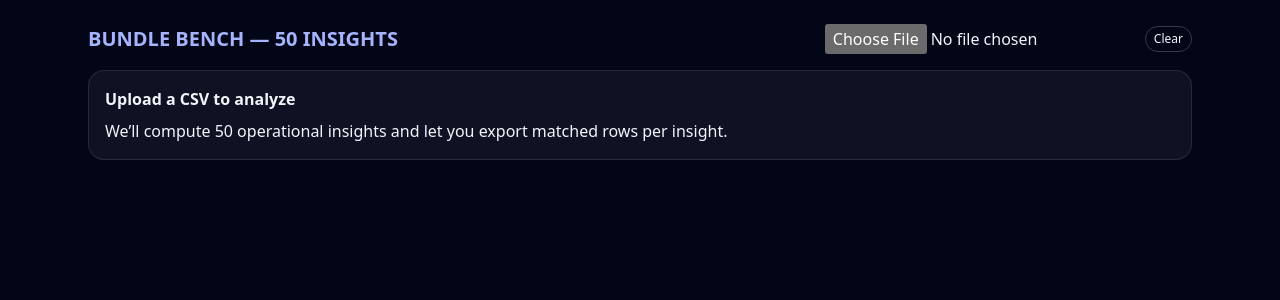
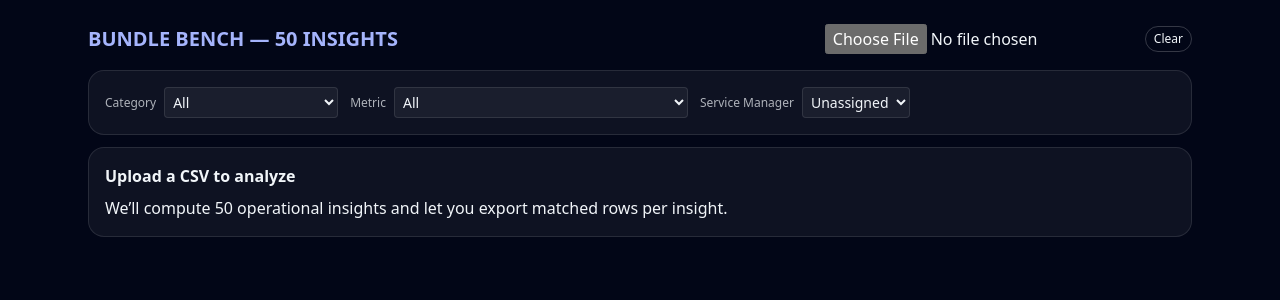
Before and after one commit to otter-spirit22/bundle_dashboards, a React (Vite) app: page /insights-50 in a window 1280 px wide. Shown: the top 300 px of the page. Built offline with nearby package versions, Linux system fonts and the light colour scheme.

Commit message:
Update Insights50.tsx

```diff
--- a/src/pages/Insights50.tsx
+++ b/src/pages/Insights50.tsx
@@ -3,12 +3,73 @@ import Papa from "papaparse";
 
 /** ---------- Helpers & Types ---------- */
 type Row = Record<string, any>;
-type Insight = { n: number; title: string; count: string | number; badge: "urgent"|"opportunity"|"good"|"warn"|string; def: string };
+type Badge = "urgent" | "opportunity" | "good" | "warn" | string;
+type Insight = { n: number; title: string; count: string | number; badge: Badge; def: string };
+
+type InsightCategory =
+  | "Growth Opportunities"
+  | "Retention Radar"
+  | "Service Drain"
+  | "Risk & Compliance";
 
 const REQUIRED_COLS = [
   "household_id","tenure_years","lines_count","bundled_flag","renewal_date",
   "service_touches_12m","avg_minutes_per_touch","remarkets_12m","est_minutes_per_remarket"
 ];
+
+// Map each insight to a category (tweak as you like)
+const INSIGHT_CATEGORY_MAP: Record<number, InsightCategory> = {
+  1: "Growth Opportunities",
+  2: "Growth Opportunities",
+  3: "Growth Opportunities",
+  4: "Risk & Compliance",
+  5: "Risk & Compliance",
+  6: "Risk & Compliance",
+  7: "Risk & Compliance",
+  8: "Risk & Compliance",
+  9: "Risk & Compliance",
+  10: "Risk & Compliance",
+  11: "Growth Opportunities",
+  12: "Growth Opportunities",
+  13: "Retention Radar",
+  14: "Retention Radar",
+  15: "Retention Radar",
+  16: "Retention Radar",
+  17: "Retention Radar",
+  18: "Retention Radar",
+  19: "Retention Radar",
+  20: "Retention Radar",
+  21: "Service Drain",
+  22: "Service Drain",
+  23: "Service Drain",
+  24: "Service Drain",
+  25: "Service Drain",
+  26: "Service Drain",
+  27: "Service Drain",
+  28: "Service Drain",
+  29: "Service Drain",
+  30: "Service Drain",
+  31: "Retention Radar",
+  32: "Retention Radar",
+  33: "Retention Radar",
+  34: "Retention Radar",
+  35: "Retention Radar",
+  36: "Retention Radar",
+  37: "Retention Radar",
+  38: "Retention Radar",
+  39: "Growth Opportunities",
+  40: "Service Drain",
+  41: "Retention Radar",
+  42: "Growth Opportunities",
+  43: "Retention Radar",
+  44: "Retention Radar",
+  45: "Growth Opportunities",
+  46: "Growth Opportunities",
+  47: "Retention Radar",
+  48: "Growth Opportunities",
+  49: "Risk & Compliance",
+  50: "Risk & Compliance",
+};
 
 const pct = (n: number, d: number) => (d ? Math.round((100 * n) / d) : 0);
 const percentile = (arr: number[], p: number) => {
@@ -68,7 +129,7 @@ function exportRowsToCsv(rows: Row[], filename = "insight_rows.csv") {
   document.body.removeChild(a);
 }
 
-/** ---------- Component ---------- */
+/** ---------- Main Component ---------- */
 export default function Insights50() {
   const inputRef = useRef<HTMLInputElement | null>(null);
   const [rows, setRows] = useState<Row[]>([]);
@@ -77,12 +138,314 @@ export default function Insights50() {
   const [matches, setMatches] = useState<Record<number, Row[]>>({});
   const [modal, setModal] = useState<{ open: boolean; insight?: number }>({ open: false });
 
+  // --- NEW: filters ---
+  const [managerKey, setManagerKey] = useState<string | null>(null);
+  const [managerOptions, setManagerOptions] = useState<string[]>(["Unassigned"]);
+  const [selectedManager, setSelectedManager] = useState<string>("All");
+  const [selectedCategory, setSelectedCategory] = useState<InsightCategory | "All">("All");
+  const [selectedMetric, setSelectedMetric] = useState<number | "All">("All");
+
   const N = rows.length;
 
-  const insights: Insight[] = useMemo(() => {
+  // Build a filtered copy of rows by manager (if selected)
+  const rowsForFilters = useMemo(() => {
     if (!rows.length) return [];
+    if (!managerKey || selectedManager === "All") return rows;
+    return rows.filter((r) => {
+      const val = String(r[managerKey] ?? "Unassigned");
+      return val === selectedManager;
+    });
+  }, [rows, managerKey, selectedManager]);
+
+  // Compute insights & matched rows from filtered rows
+  const { insights, matchesMap } = useMemo(() => {
+    const computed = computeAllInsights(rowsForFilters, fields);
+    return { insights: computed.insights, matchesMap: computed.matches };
+  }, [rowsForFilters, fields]);
+
+  // Keep matches state for modal export
+  useMemo(() => setMatches(matchesMap), [matchesMap]);
+
+  // Build "metric" list (insight titles) for the filter dropdown
+  const metricOptions = useMemo(() => {
+    return ["All", ...insights.map((i) => `${i.n}. ${i.title}`)];
+  }, [insights]);
+
+  // Apply Category/Metric filters to the displayed list
+  const visibleInsights = useMemo(() => {
+    return insights.filter((ins) => {
+      const byCategory =
+        selectedCategory === "All" ? true : INSIGHT_CATEGORY_MAP[ins.n] === selectedCategory;
+      const byMetric =
+        selectedMetric === "All" ? true : ins.n === selectedMetric;
+      return byCategory && byMetric;
+    });
+  }, [insights, selectedCategory, selectedMetric]);
+
+  // Parse upload
+  function onFileChange(e: React.ChangeEvent<HTMLInputElement>) {
+    const file = e.target.files?.[0];
+    if (!file) return;
+    Papa.parse<Row>(file, {
+      header: true,
+      skipEmptyLines: true,
+      complete: (res) => {
+        const parsed = (res.data || []).filter(r => Object.keys(r||{}).length);
+        const f = (res.meta && (res.meta as any).fields) ? (res.meta as any).fields as string[] : [];
+        setRows(parsed);
+        setFields(f);
+        setMissingCols(REQUIRED_COLS.filter(c => !f.includes(c)));
+
+        // Detect a service manager column and options
+        const candidateKeys = ["service_manager","Service Manager","manager","csr","CSR"];
+        const found = f.find((k) => candidateKeys.includes(k)) || null;
+        setManagerKey(found);
+
+        if (found) {
+          const opts = Array.from(
+            new Set(
+              parsed
+                .map((r) => String(r[found] ?? "").trim())
+                .filter((s) => s.length > 0)
+            )
+          );
+          setManagerOptions(opts.length ? ["All", ...opts] : ["All", "Unassigned"]);
+          setSelectedManager("All");
+        } else {
+          // Demo fallback
+          setManagerOptions(["All", "Unassigned", "Alex Carter", "Jamie Lee", "Taylor Morgan"]);
+          setSelectedManager("All");
+        }
+      }
+    });
+  }
+
+  function clearAll() {
+    inputRef.current && (inputRef.current.value = "");
+    setRows([]);
+    setFields([]);
+    setMissingCols([]);
+    setMatches({});
+    setModal({ open:false });
+    setManagerKey(null);
+    setManagerOptions(["Unassigned"]);
+    setSelectedManager("All");
+    setSelectedCategory("All");
+    setSelectedMetric("All");
+  }
+
+  const summaryMsg = rows.length
+    ? missingCols.length
+      ? `Loaded ${N} rows. Missing required: ${missingCols.join(", ")}`
+      : `Loaded ${N} households. Headers OK`
+    : "";
+
+  return (
+    <div className="mx-auto max-w-6xl p-6">
+      <header className="mb-4 flex flex-wrap items-center justify-between gap-3">
+        <h1 className="text-xl font-extrabold uppercase text-indigo-300">Bundle Bench — 50 Insights</h1>
+        <div className="flex gap-2 items-center">
+          <input ref={inputRef} type="file" accept=".csv" onChange={onFileChange} />
+          <button className="badge border-white/20" onClick={clearAll}>Clear</button>
+        </div>
+      </header>
+
+      {/* --- Filter Bar --- */}
+      <div className="card p-3 mb-3">
+        <div className="flex flex-wrap items-center gap-3">
+          {/* Category */}
+          <div className="flex items-center gap-2">
+            <label className="text-xs opacity-70">Category</label>
+            <select
+              className="rounded bg-white/5 border border-white/10 p-1 text-sm"
+              value={selectedCategory}
+              onChange={(e) => setSelectedCategory(e.target.value as InsightCategory | "All")}
+            >
+              <option value="All">All</option>
+              <option value="Growth Opportunities">Growth Opportunities</option>
+              <option value="Retention Radar">Retention Radar</option>
+              <option value="Service Drain">Service Drain</option>
+              <option value="Risk & Compliance">Risk & Compliance</option>
+            </select>
+          </div>
+
+          {/* Metric / Specific Insight */}
+          <div className="flex items-center gap-2">
+            <label className="text-xs opacity-70">Metric</label>
+            <select
+              className="rounded bg-white/5 border border-white/10 p-1 text-sm"
+              value={selectedMetric === "All" ? "All" : String(selectedMetric)}
+              onChange={(e) => {
+                const v = e.target.value;
+                if (v === "All") setSelectedMetric("All");
+                else {
+                  const n = Number(v.split(".")[0]); // "12. Title"
+                  setSelectedMetric(isNaN(n) ? "All" : n);
+                }
+              }}
+            >
+              {metricOptions.map((label, i) => (
+                <option key={i} value={label === "All" ? "All" : label}>
+                  {label}
+                </option>
+              ))}
+            </select>
+          </div>
+
+          {/* Service Manager */}
+          <div className="flex items-center gap-2">
+            <label className="text-xs opacity-70">Service Manager</label>
+            <select
+              className="rounded bg-white/5 border border-white/10 p-1 text-sm"
+              value={selectedManager}
+              onChange={(e) => setSelectedManager(e.target.value)}
+            >
+              {managerOptions.map((m) => (
+                <option key={m} value={m}>{m}</option>
+              ))}
+            </select>
+          </div>
+        </div>
+      </div>
+
+      {summaryMsg && (
+        <div className="mb-2 text-sm">
+          <b>{summaryMsg}</b>
+          {rows.length ? <span className="ml-2 badge bg-green-500 text-white">Insights computed</span> : null}
+        </div>
+      )}
+
+      {rows.length ? (
+        <div className="overflow-auto">
+          <table className="min-w-full border border-white/10">
+            <thead className="bg-white/5">
+              <tr>
+                <th className="p-2 text-left">#</th>
+                <th className="p-2 text-left">Title</th>
+                <th className="p-2 text-left">Category</th>
+                <th className="p-2 text-left">Count / Value</th>
+                <th className="p-2 text-left">Badge</th>
+                <th className="p-2 text-left">Definition</th>
+              </tr>
+            </thead>
+            <tbody>
+              {visibleInsights.map((ins) => {
+                const badgeClass =
+                  ins.badge === "urgent" ? "bg-red-500" :
+                  ins.badge === "opportunity" ? "bg-indigo-500" :
+                  ins.badge === "good" ? "bg-emerald-500" :
+                  ins.badge === "warn" ? "bg-amber-500" : "bg-slate-500";
+                const category = INSIGHT_CATEGORY_MAP[ins.n];
+                return (
+                  <tr key={ins.n} className="border-t border-white/10">
+                    <td className="p-2 align-top">{ins.n}</td>
+                    <td className="p-2 align-top">
+                      <button
+                        className="underline"
+                        onClick={() => setModal({ open:true, insight: ins.n })}
+                      >
+                        {ins.title}
+                      </button>
+                    </td>
+                    <td className="p-2 align-top text-sm opacity-80">{category}</td>
+                    <td className="p-2 align-top">{ins.count}</td>
+                    <td className="p-2 align-top">
+                      <span className={`inline-block text-white text-xs font-semibold rounded-full px-2 py-0.5 ${badgeClass}`}>
+                        {ins.badge}
+                      </span>
+                    </td>
+                    <td className="p-2 align-top">{ins.def}</td>
+                  </tr>
+                );
+              })}
+              {visibleInsights.length === 0 && (
+                <tr>
+                  <td colSpan={6} className="p-4 text-sm text-slate-400">
+                    No insights match the selected filters.
+                  </td>
+                </tr>
+              )}
+            </tbody>
+          </table>
+        </div>
+      ) : (
+        <div className="card">
+          <h2 className="font-bold mb-2">Upload a CSV to analyze</h2>
+          <p>We’ll compute 50 operational insights and let you export matched rows per insight.</p>
+        </div>
+      )}
+
+      {/* Modal */}
+      {modal.open && (
+        <div
+          className="fixed inset-0 bg-black/60 z-50"
+          onClick={(e) => { if (e.currentTarget === e.target) setModal({ open:false }); }}
+        >
+          <div className="bg-white text-slate-900 max-w-5xl w-[92vw] max-h-[80vh] overflow-auto rounded-xl shadow-2xl p-4 mt-10 mx-auto relative">
+            <button
+              className="absolute top-2 right-3 text-2xl"
+              onClick={() => setModal({ open:false })}
+              aria-label="Close"
+            >
+              &times;
+            </button>
+            <div className="flex items-center justify-between mb-2">
+              <div>
+                <h2 className="font-semibold text-lg">Accounts for Insight #{modal.insight}</h2>
+                <div className="text-sm text-slate-600">
+                  {(matches[modal.insight ?? 0]?.length ?? 0)} row(s)
+                </div>
+              </div>
+              <button
+                className="border rounded px-3 py-1 bg-slate-50"
+                onClick={() => exportRowsToCsv(matches[modal.insight ?? 0] || [], `insight_${modal.insight}.csv`)}
+              >
+                Export rows to CSV
+              </button>
+            </div>
+
+            {/* Rows table */}
+            <div className="overflow-auto">
+              {(() => {
+                const rowsForInsight = matches[modal.insight ?? 0] || [];
+                if (!rowsForInsight.length) return <div className="text-sm">No matching accounts found.</div>;
+                const headers = Array.from(
+                  rowsForInsight.slice(0, 50).reduce<Set<string>>((s, r) => {
+                    Object.keys(r || {}).forEach((k) => s.add(k));
+                    return s;
+                  }, new Set())
+                );
+
+                return (
+                  <table className="min-w-full border border-slate-200 text-sm">
+                    <thead className="bg-slate-100 sticky top-0">
+                      <tr>{headers.map(h => <th key={h} className="p-2 border border-slate-200 text-left">{h}</th>)}</tr>
+                    </thead>
+                    <tbody>
+                      {rowsForInsight.map((r, i) => (
+                        <tr key={i} className="border-t border-slate-200">
+                          {headers.map((h) => (
+                            <td key={h} className="p-2 border border-slate-200">{r[h] ?? "-"}</td>
+                          ))}
+                        </tr>
+                      ))}
+                    </tbody>
+                  </table>
+                );
+              })()}
+            </div>
+          </div>
+        </div>
+      )}
+    </div>
+  );
+}
+
+/** ---------- Insight engine (unchanged logic, wrapped in a function) ---------- */
+function computeAllInsights(rows: Row[], fields: string[]) {
   const insights: Insight[] = [];
   const m: Record<number, Row[]> = {};
+  const N = rows.length;
 
   // 1. Bundling Gap
   const bgap = rows.filter(row =>
@@ -379,171 +742,5 @@ export default function Insights50() {
   insights.push({n:50, title:'Template Compliance', count: missing.length ? ('Missing: '+missing.join(', ')) : 'PASS', badge: missing.length ? 'urgent':'good', def:'Missing required headers or invalid types.'});
   m[50] = [];
 
-    setMatches(m);
-    return insights;
-  // eslint-disable-next-line react-hooks/exhaustive-deps
-  }, [rows, fields]);
-
-  function onFileChange(e: React.ChangeEvent<HTMLInputElement>) {
-    const file = e.target.files?.[0];
-    if (!file) return;
-    Papa.parse<Row>(file, {
-      header: true,
-      skipEmptyLines: true,
-      complete: (res) => {
-        const parsed = (res.data || []).filter(r => Object.keys(r||{}).length);
-        const f = (res.meta && (res.meta as any).fields) ? (res.meta as any).fields as string[] : [];
-        setRows(parsed);
-        setFields(f);
-        setMissingCols(REQUIRED_COLS.filter(c => !f.includes(c)));
+  return { insights, matches: m };
 }
-    });
-  }
-
-  function clearAll() {
-    inputRef.current && (inputRef.current.value = "");
-    setRows([]);
-    setFields([]);
-    setMissingCols([]);
-    setMatches({});
-    setModal({ open:false });
-  }
-
-  const summaryMsg = rows.length
-    ? missingCols.length
-      ? `Loaded ${N} rows. Missing required: ${missingCols.join(", ")}`
-      : `Loaded ${N} households. Headers OK`
-    : "";
-
-  return (
-    <div className="mx-auto max-w-6xl p-6">
-      <header className="mb-4 flex items-center justify-between">
-        <h1 className="text-xl font-extrabold uppercase text-indigo-300">Bundle Bench — 50 Insights</h1>
-        <div className="flex gap-2 items-center">
-          <input ref={inputRef} type="file" accept=".csv" onChange={onFileChange} />
-          <button className="badge border-white/20" onClick={clearAll}>Clear</button>
-        </div>
-      </header>
-
-      {summaryMsg && (
-        <div className="mb-2 text-sm">
-          <b>{summaryMsg}</b>
-          {rows.length ? <span className="ml-2 badge bg-green-500 text-white">Insights computed</span> : null}
-        </div>
-      )}
-
-      {rows.length ? (
-        <div className="overflow-auto">
-          <table className="min-w-full border border-white/10">
-            <thead className="bg-white/5">
-              <tr>
-                <th className="p-2 text-left">#</th>
-                <th className="p-2 text-left">Title</th>
-                <th className="p-2 text-left">Count / Value</th>
-                <th className="p-2 text-left">Badge</th>
-                <th className="p-2 text-left">Definition</th>
-              </tr>
-            </thead>
-            <tbody>
-              {insights.map((ins) => {
-                const badgeClass =
-                  ins.badge === "urgent" ? "bg-red-500" :
-                  ins.badge === "opportunity" ? "bg-indigo-500" :
-                  ins.badge === "good" ? "bg-emerald-500" :
-                  ins.badge === "warn" ? "bg-amber-500" : "bg-slate-500";
-                return (
-                  <tr key={ins.n} className="border-t border-white/10">
-                    <td className="p-2 align-top">{ins.n}</td>
-                    <td className="p-2 align-top">
-                      <button
-                        className="underline"
-                        onClick={() => setModal({ open:true, insight: ins.n })}
-                      >
-                        {ins.title}
-                      </button>
-                    </td>
-                    <td className="p-2 align-top">{ins.count}</td>
-                    <td className="p-2 align-top">
-                      <span className={`inline-block text-white text-xs font-semibold rounded-full px-2 py-0.5 ${badgeClass}`}>
-                        {ins.badge}
-                      </span>
-                    </td>
-                    <td className="p-2 align-top">{ins.def}</td>
-                  </tr>
-                );
-              })}
-            </tbody>
-          </table>
-        </div>
-      ) : (
-        <div className="card">
-          <h2 className="font-bold mb-2">Upload a CSV to analyze</h2>
-          <p>We’ll compute 50 operational insights and let you export matched rows per insight.</p>
-        </div>
-      )}
-
-      {/* Modal */}
-      {modal.open && (
-        <div
-          className="fixed inset-0 bg-black/60 z-50"
-          onClick={(e) => { if (e.currentTarget === e.target) setModal({ open:false }); }}
-        >
-          <div className="bg-white text-slate-900 max-w-5xl w-[92vw] max-h-[80vh] overflow-auto rounded-xl shadow-2xl p-4 mt-10 mx-auto relative">
-            <button
-              className="absolute top-2 right-3 text-2xl"
-              onClick={() => setModal({ open:false })}
-              aria-label="Close"
-            >
-              &times;
-            </button>
-            <div className="flex items-center justify-between mb-2">
-              <div>
-                <h2 className="font-semibold text-lg">Accounts for Insight #{modal.insight}</h2>
-                <div className="text-sm text-slate-600">
-                  {matches[modal.insight ?? 0]?.length ?? 0} row(s)
-                </div>
-              </div>
-              <button
-                className="border rounded px-3 py-1 bg-slate-50"
-                onClick={() => exportRowsToCsv(matches[modal.insight ?? 0] || [], `insight_${modal.insight}.csv`)}
-              >
-                Export rows to CSV
-              </button>
-            </div>
-
-            {/* Rows table */}
-            <div className="overflow-auto">
-              {(() => {
-                const rowsForInsight = matches[modal.insight ?? 0] || [];
-                if (!rowsForInsight.length) return <div className="text-sm">No matching accounts found.</div>;
-                const headers = Array.from(
-                  rowsForInsight.slice(0, 50).reduce<Set<string>>((s, r) => {
-                    Object.keys(r || {}).forEach((k) => s.add(k));
-                    return s;
-                  }, new Set())
-                );
-
-                return (
-                  <table className="min-w-full border border-slate-200 text-sm">
-                    <thead className="bg-slate-100 sticky top-0">
-                      <tr>{headers.map(h => <th key={h} className="p-2 border border-slate-200 text-left">{h}</th>)}</tr>
-                    </thead>
-                    <tbody>
-                      {rowsForInsight.map((r, i) => (
-                        <tr key={i} className="border-t border-slate-200">
-                          {headers.map((h) => (
-                            <td key={h} className="p-2 border border-slate-200">{r[h] ?? "-"}</td>
-                          ))}
-                        </tr>
-                      ))}
-                    </tbody>
-                  </table>
-                );
-              })()}
-            </div>
-          </div>
-        </div>
-      )}
-    </div>
-  );
-}
```
Lines whose indentation alone changed are shown as unchanged.
